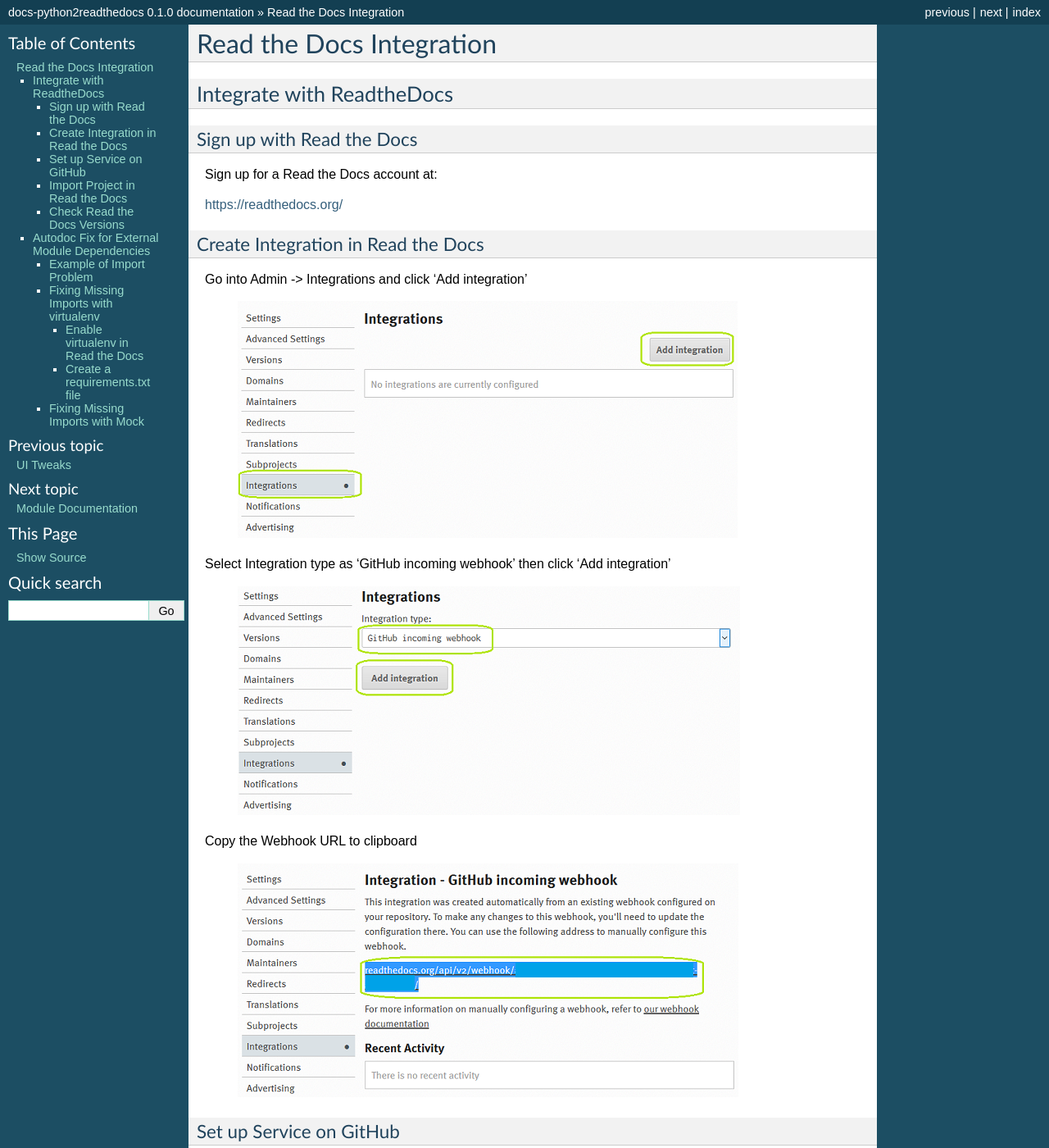
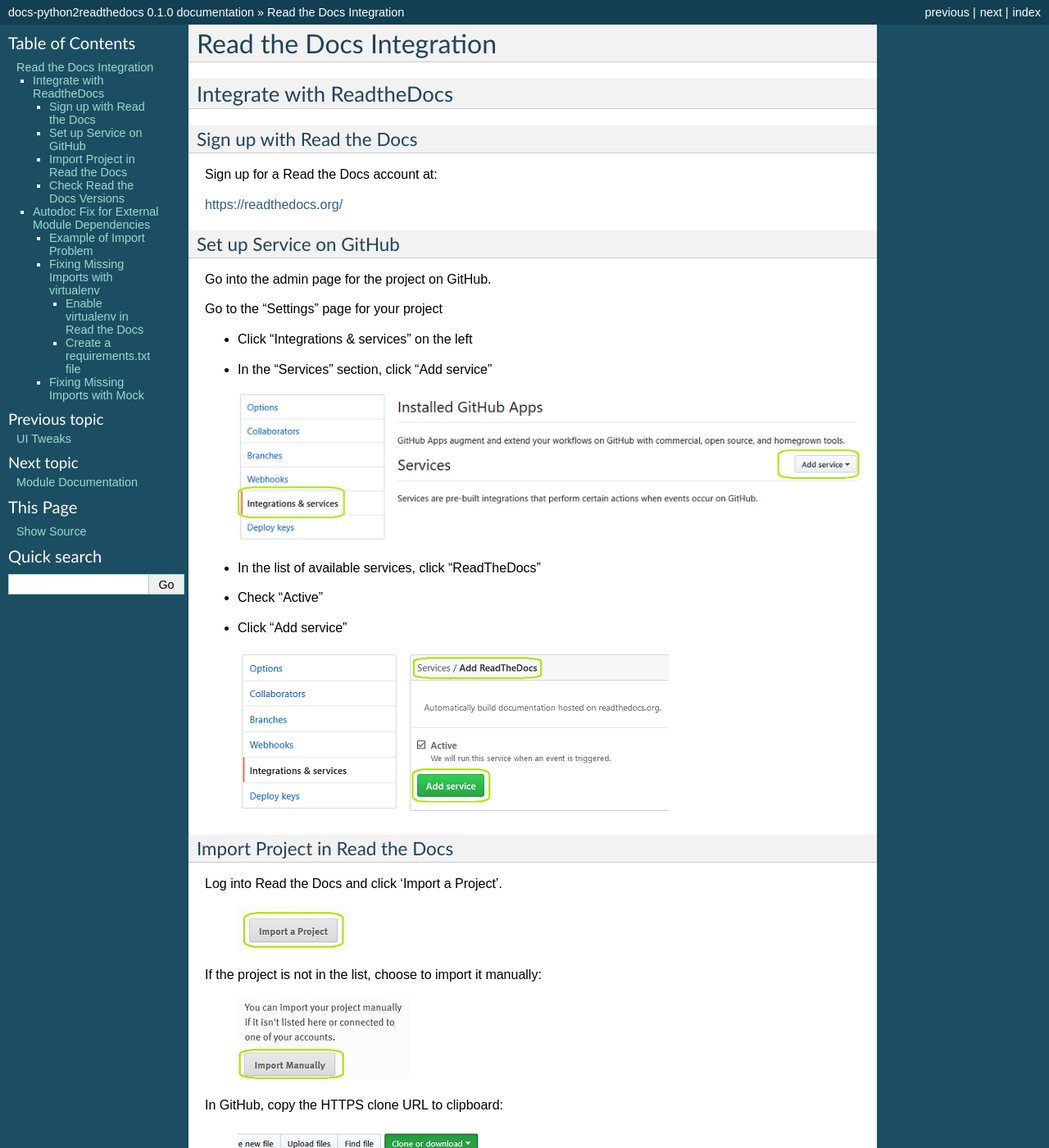
Before and after one commit to mattjhayes/docs-python2readthedocs, a Sphinx documentation site: the page built from docs/source/readthedocs.rst, in a window 1280 px wide and 1400 px high. Shown: the whole window at 82% size. Built offline with Sphinx 7.4.7, drawn with Linux system fonts in a browser that asks for light colours.

Commit message:
Removed Webhook ref in RTD

```diff
--- a/docs/source/readthedocs.rst
+++ b/docs/source/readthedocs.rst
@@ -12,21 +12,6 @@
 Sign up for a Read the Docs account at:
 
 `<https://readthedocs.org/>`_
-
-Create Integration in Read the Docs
-===================================
-
-Go into Admin -> Integrations and click 'Add integration'
-
-  .. image:: images/rtd_integrations_1.png
-
-Select Integration type as 'GitHub incoming webhook' then click 'Add integration'
-
-  .. image:: images/rtd_integrations_2.png
-
-Copy the Webhook URL to clipboard
-
-  .. image:: images/rtd_integrations_3.png
 
 Set up Service on GitHub
 ========================
```
